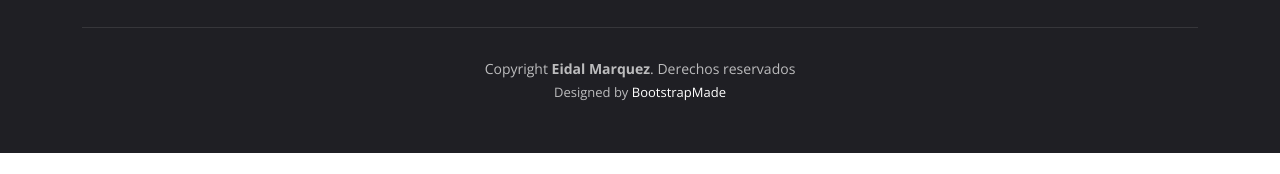
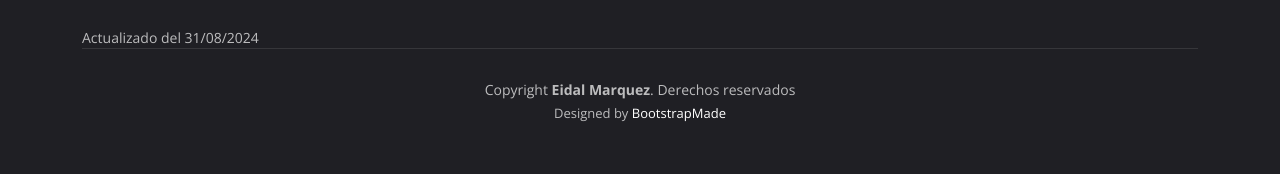
Before and after one commit to EidalPRO/pati-atas, a plain HTML site: page index.html in a window 1280 px wide. Shown: the part 9039-9213 px from the top of the page. Before the commit the page ends 9192 px from the top, so only its background shows below. Drawn offline with nearby package versions, Linux system fonts and the light colour scheme; animation ran at ten frames a second.

Commit message:
actualizacion

```diff
--- a/index.html
+++ b/index.html
@@ -1053,6 +1053,7 @@
     </div>
 
     <div class="container">
+      <span>Actualizado del 31/08/2024</span>
       <div class="copyright">
         Copyright <strong><span>Eidal Marquez</span></strong>. Derechos reservados
       </div>
```
